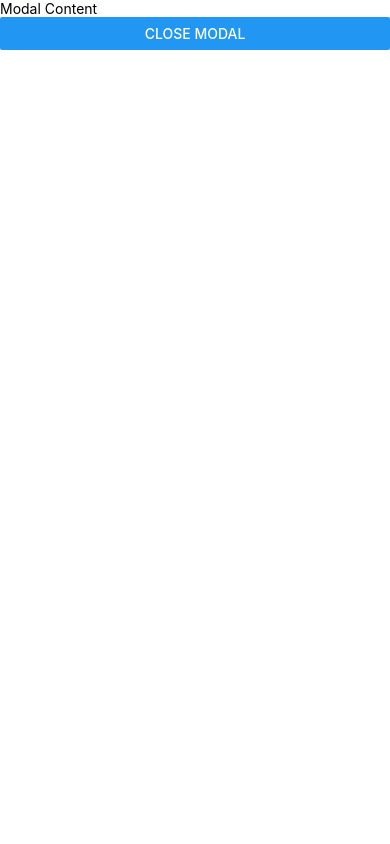
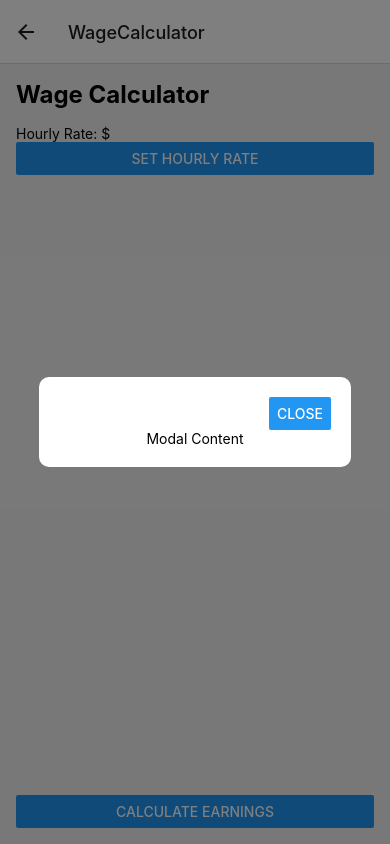
Before and after one commit to Edisontong/WageCalculator, a React Native app: screen /WageCalculator in a window 390 px wide. Both pictures are taken after a click on the button "CALCULATE EARNINGS". Built offline with nearby package versions, Linux system fonts and the light colour scheme.

Commit message:
adjusted modal layout

```diff
--- a/EarningsModal.js
+++ b/EarningsModal.js
@@ -1,16 +1,46 @@
 import React from "react";
-import { View, Text, Modal, Button } from "react-native";
+import { View, Text, Modal, Button, StyleSheet } from "react-native";
 
 const EarningsModal = ({ isVisible, closeModal }) => {
   return (
-    <Modal visible={isVisible} animationType="slide">
-      <View>
-        {/* Content of the modal */}
-        <Text>Modal Content</Text>
-        <Button title="Close Modal" onPress={closeModal} />
+    <Modal transparent={true} visible={isVisible} animationType="slide">
+      <View style={styles.modalBackground}>
+        <View style={styles.modalContainer}>
+          <View style={styles.closeButtonContainer}>
+            <Button title="Close" onPress={closeModal} style={styles.closeButton} />
+          </View>
+          <View style={styles.modalContent}>
+            <Text>Modal Content</Text>
+            {/* Add your modal content here */}
+          </View>
+        </View>
       </View>
     </Modal>
   );
 };
 
+const styles = StyleSheet.create({
+  modalBackground: {
+    flex: 1,
+    backgroundColor: "rgba(0, 0, 0, 0.5)", // Semi-transparent background
+    justifyContent: "center",
+    alignItems: "center",
+  },
+  modalContainer: {
+    backgroundColor: "#fff", // Background color of the modal
+    padding: 20,
+    borderRadius: 10,
+    width: "80%", // Adjust the width as needed
+  },
+  closeButtonContainer: {
+    alignSelf: "flex-end", // Align the button to the right
+  },
+  closeButton: {
+    // Add any styles needed for the button
+  },
+  modalContent: {
+    alignItems: "center", // Center the content vertically
+  },
+});
+
 export default EarningsModal;
```
